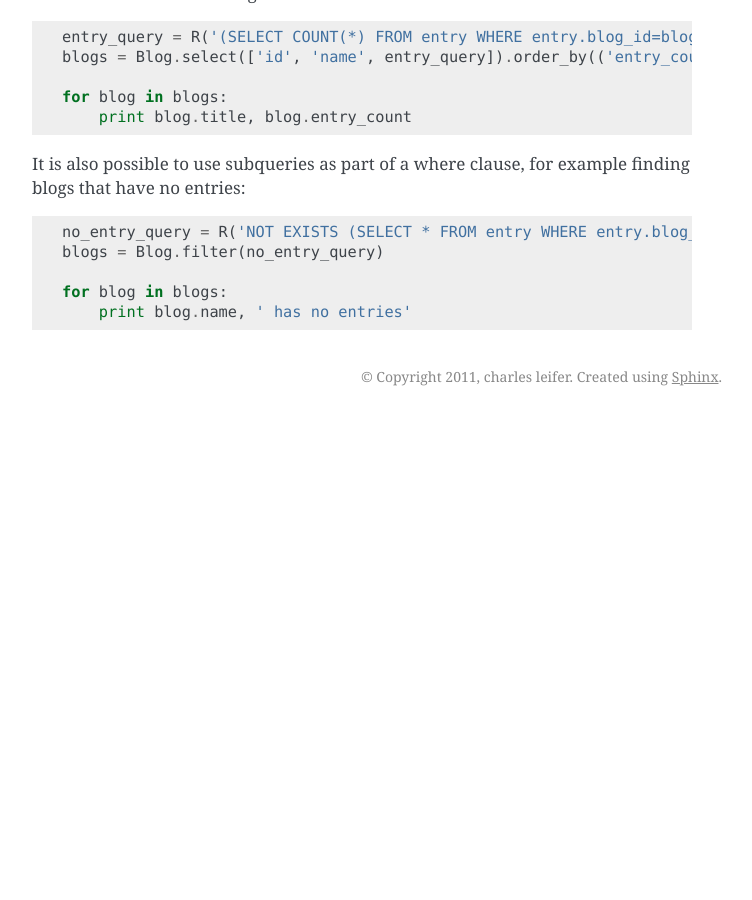
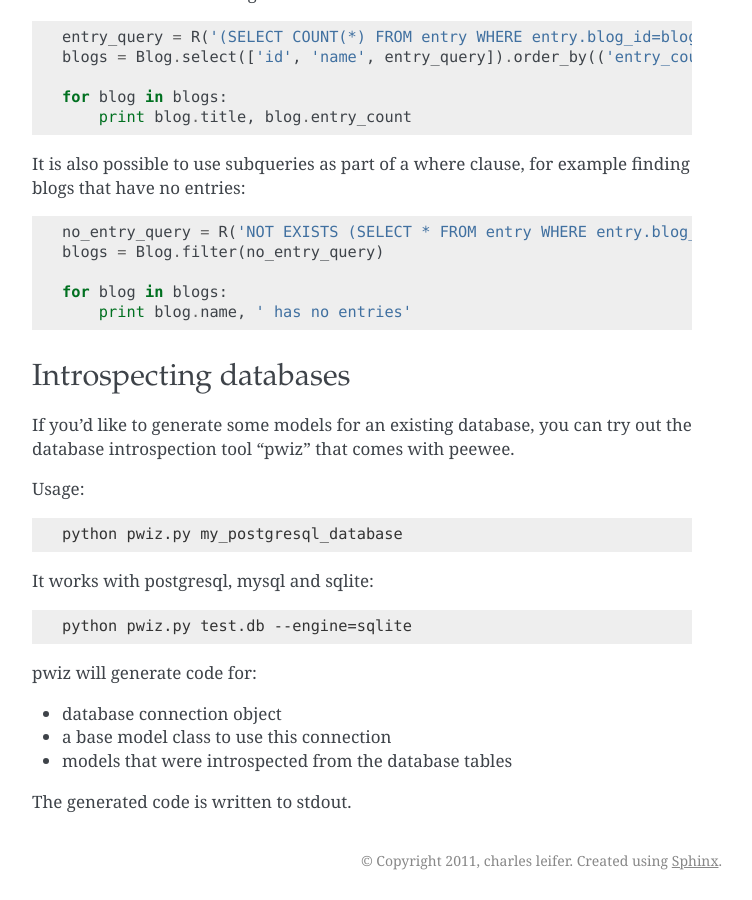
Before and after one commit to coleifer/peewee, a Sphinx documentation site: the page built from docs/peewee/cookbook.rst, in a window 1280 px wide and 900 px high, scrolled down 10170 px. Shown: the whole window, without its empty margins (388-1140 px from the left). Built offline with Sphinx 7.4.7, drawn with Linux system fonts in a browser that asks for light colours; before the commit the page ends 10586 px from its top, so only the background shows below that; some of the changed text lies outside the part shown.

Commit message:
Adding some notes on introspection to the cookbook

```diff
--- a/docs/peewee/cookbook.rst
+++ b/docs/peewee/cookbook.rst
@@ -575,3 +575,30 @@ blogs that have no entries:
 
     for blog in blogs:
         print blog.name, ' has no entries'
+
+
+Introspecting databases
+-----------------------
+
+If you'd like to generate some models for an existing database, you can try
+out the database introspection tool "pwiz" that comes with peewee.
+
+Usage:
+
+.. code-block:: console
+
+    python pwiz.py my_postgresql_database
+
+It works with postgresql, mysql and sqlite:
+
+.. code-block:: console
+
+    python pwiz.py test.db --engine=sqlite
+
+pwiz will generate code for:
+
+* database connection object
+* a base model class to use this connection
+* models that were introspected from the database tables
+
+The generated code is written to stdout.
```
